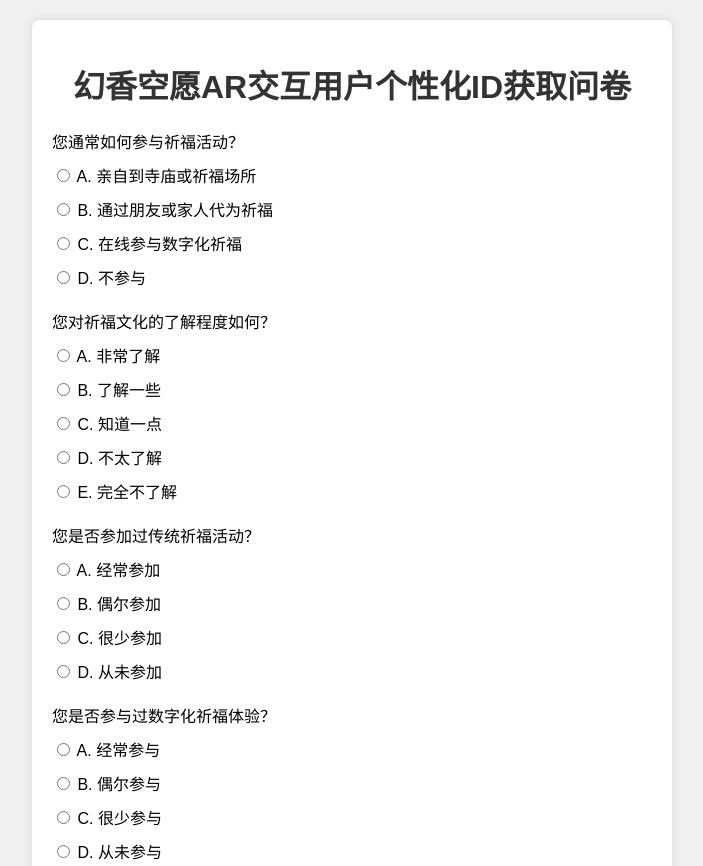
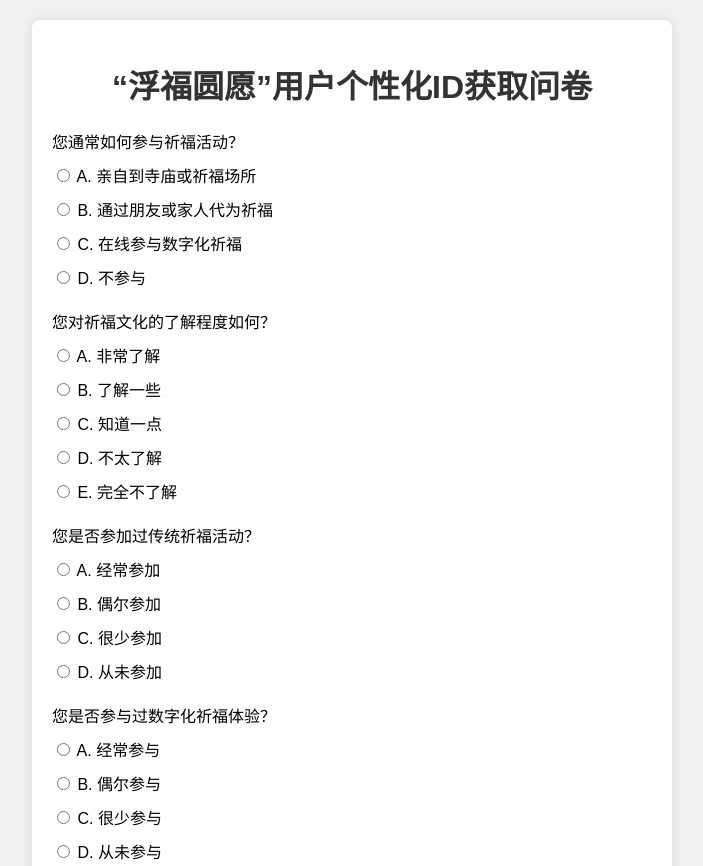
Before and after one commit to Jiuguigui99/Jiuguigui99.github.io, a plain HTML site: page new_file.html in a window 1280 px wide. Shown: the top 866 px of the page, without its empty margins (288-991 px from the left). Drawn offline with Linux system fonts and the light colour scheme.

Commit message:
Update new_file.html

```diff
--- a/new_file.html
+++ b/new_file.html
@@ -53,7 +53,7 @@
 </head>
 <body>
     <div class="container">
-        <h1>幻香空愿AR交互用户个性化ID获取问卷</h1>
+        <h1>“浮福圆愿”用户个性化ID获取问卷</h1>
         <form id="surveyForm">
             <div class="question">
                 <label>您通常如何参与祈福活动？</label>
```
